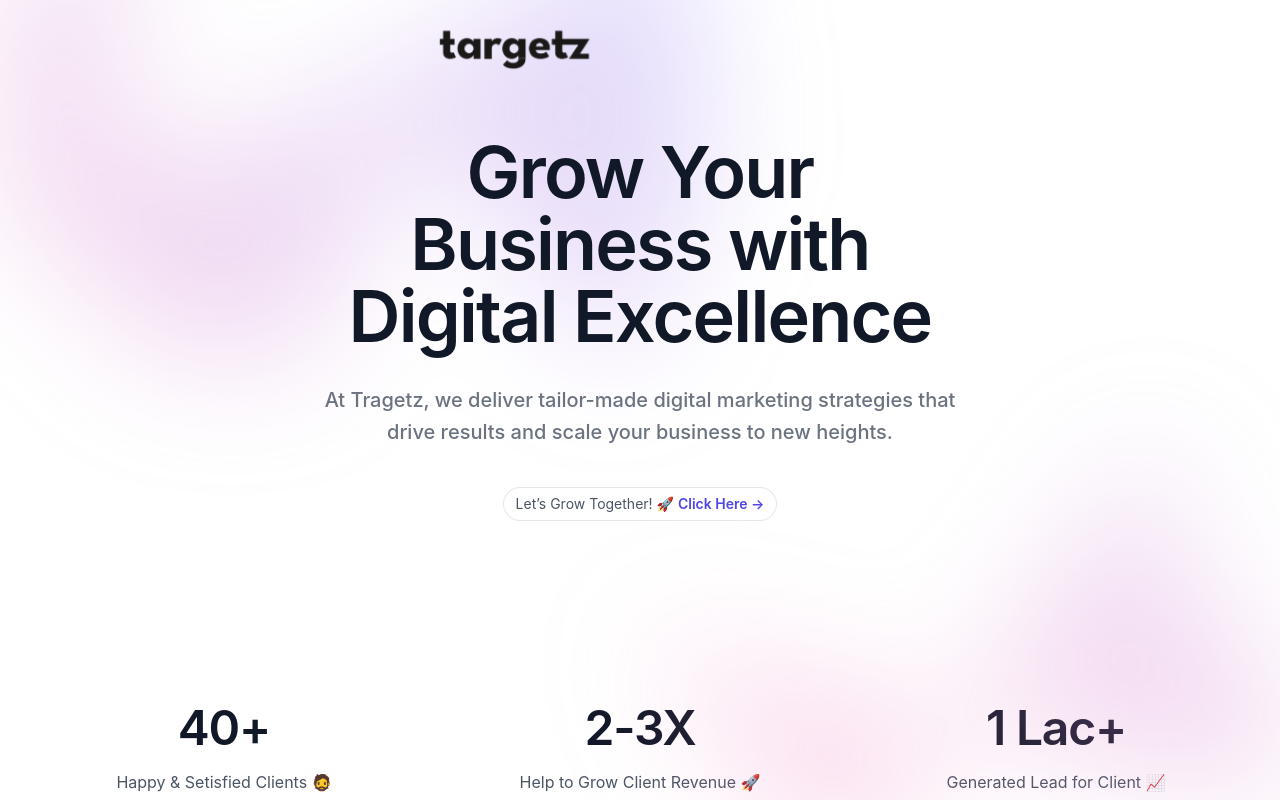
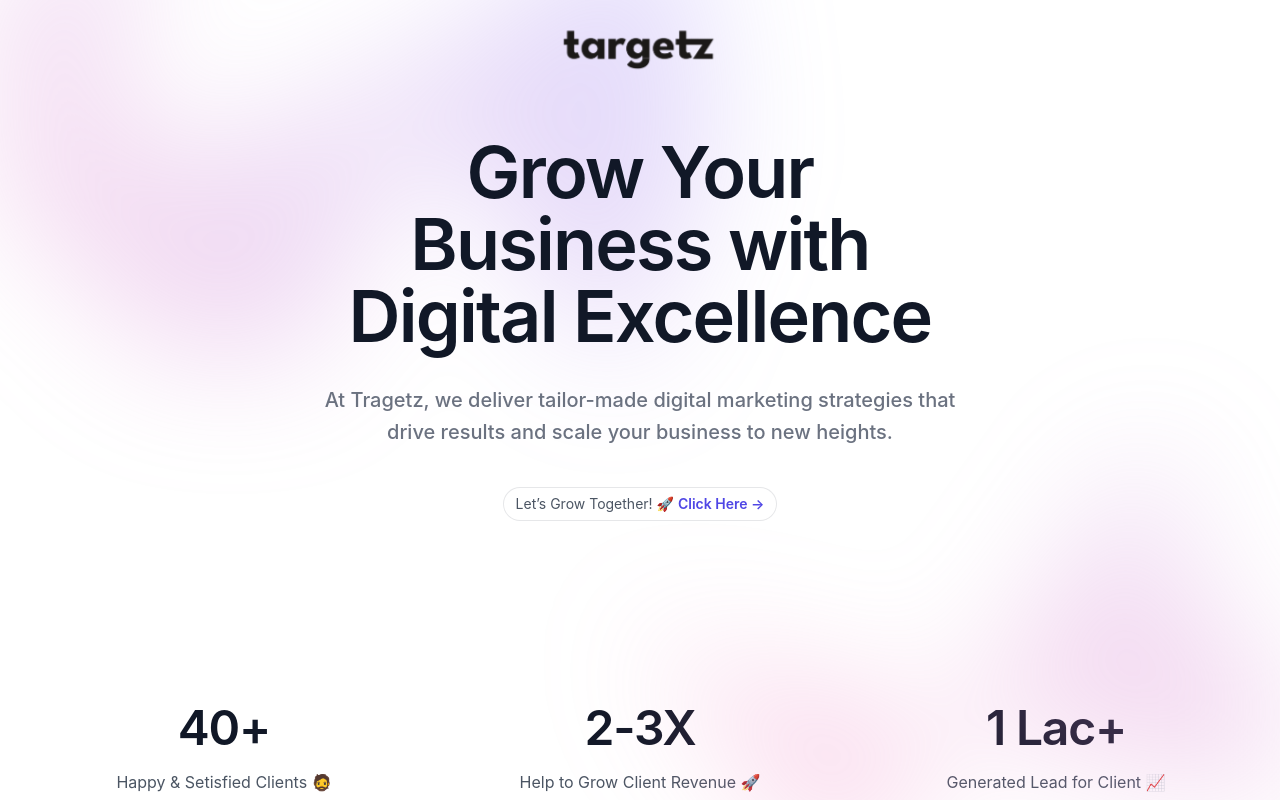
Before and after one commit to 1994Chang/Targetz, a React (Create React App) app: page / in a window 1280 px wide. Shown: the top 800 px of the page. Built offline with nearby package versions, Linux system fonts and the light colour scheme.

Commit message:
Update heroSection.jsx

```diff
--- a/src/comp/heroSection/heroSection.jsx
+++ b/src/comp/heroSection/heroSection.jsx
@@ -40,7 +40,7 @@
               <Bars3Icon aria-hidden="true" className="size-6" />
             </button> */}
           </div>
-          <div className="flex lg:flex-1 lg:gap-x-12">
+          <div className="flex lg:gap-x-12">
             {/* {navigation.map((item) => (
               <a key={item.name} href={item.href} className="text-sm/6 font-semibold text-gray-900">
                 {item.name}
```
